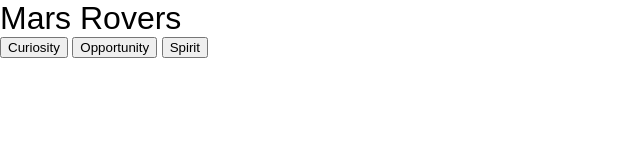
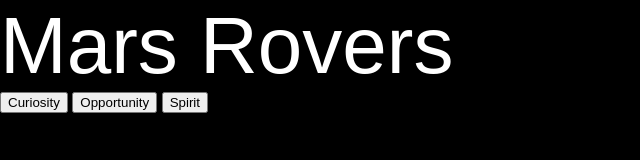
Before and after one commit to jeneiss/mars_rover, a website: page src/public/index.html in a window 1280 px wide. Shown: the whole page, without its empty margins (0-640 px from the left). Drawn offline with Linux system fonts and the light colour scheme; a web font is replaced by a local one.

Commit message:
Add styling

```diff
--- a/src/public/assets/stylesheets/index.css
+++ b/src/public/assets/stylesheets/index.css
@@ -1,3 +1,23 @@
+/*-----FONTS-----*/
+/* latin-ext */
+@font-face {
+  font-family: 'Mina';
+  font-style: normal;
+  font-weight: 700;
+  font-display: swap;
+  src: local('Mina Bold'), local('Mina-Bold'), url(https://fonts.gstatic.com/s/mina/v4/-nF8OGc18vARl4NM-izT9qOk.woff2) format('woff2');
+  unicode-range: U+0100-024F, U+0259, U+1E00-1EFF, U+2020, U+20A0-20AB, U+20AD-20CF, U+2113, U+2C60-2C7F, U+A720-A7FF;
+}
+/* latin */
+@font-face {
+  font-family: 'Mina';
+  font-style: normal;
+  font-weight: 700;
+  font-display: swap;
+  src: local('Mina Bold'), local('Mina-Bold'), url(https://fonts.gstatic.com/s/mina/v4/-nF8OGc18vARl4NM-iLT9g.woff2) format('woff2');
+  unicode-range: U+0000-00FF, U+0131, U+0152-0153, U+02BB-02BC, U+02C6, U+02DA, U+02DC, U+2000-206F, U+2074, U+20AC, U+2122, U+2191, U+2193, U+2212, U+2215, U+FEFF, U+FFFD;
+}
+
 /* -------------------  MOBILE  --------------------- */
 
 body {
@@ -5,10 +25,17 @@
   flex-direction: column;
   font-family: Arial;
   min-height: 100vh;
+  background-color: #000;
+  color: #fff;
 }
 
-header {
-  /* header styles */
+.app {
+  width: 100%;
+}
+
+.header__title {
+  font-family: 'Mina', Arial, sans-serif;
+  font-size: 3.5rem;
 }
 
 main {
@@ -22,13 +49,17 @@
 
 /* -------------------  TABLET  --------------------- */
 @media (min-width: 768px) {
-  /* use mobile */
+  .header__title {
+    font-size: 5rem;
+  }
 }
 
 /* -------------------  DESKTOP  -------------------- */
 
 @media (min-width: 1224px) {
-  /* use mobile */
+  .app {
+    width: 76.5rem
+  }
 }
 
 /* -------------------  LARGE SCREENS  -------------- */
```
